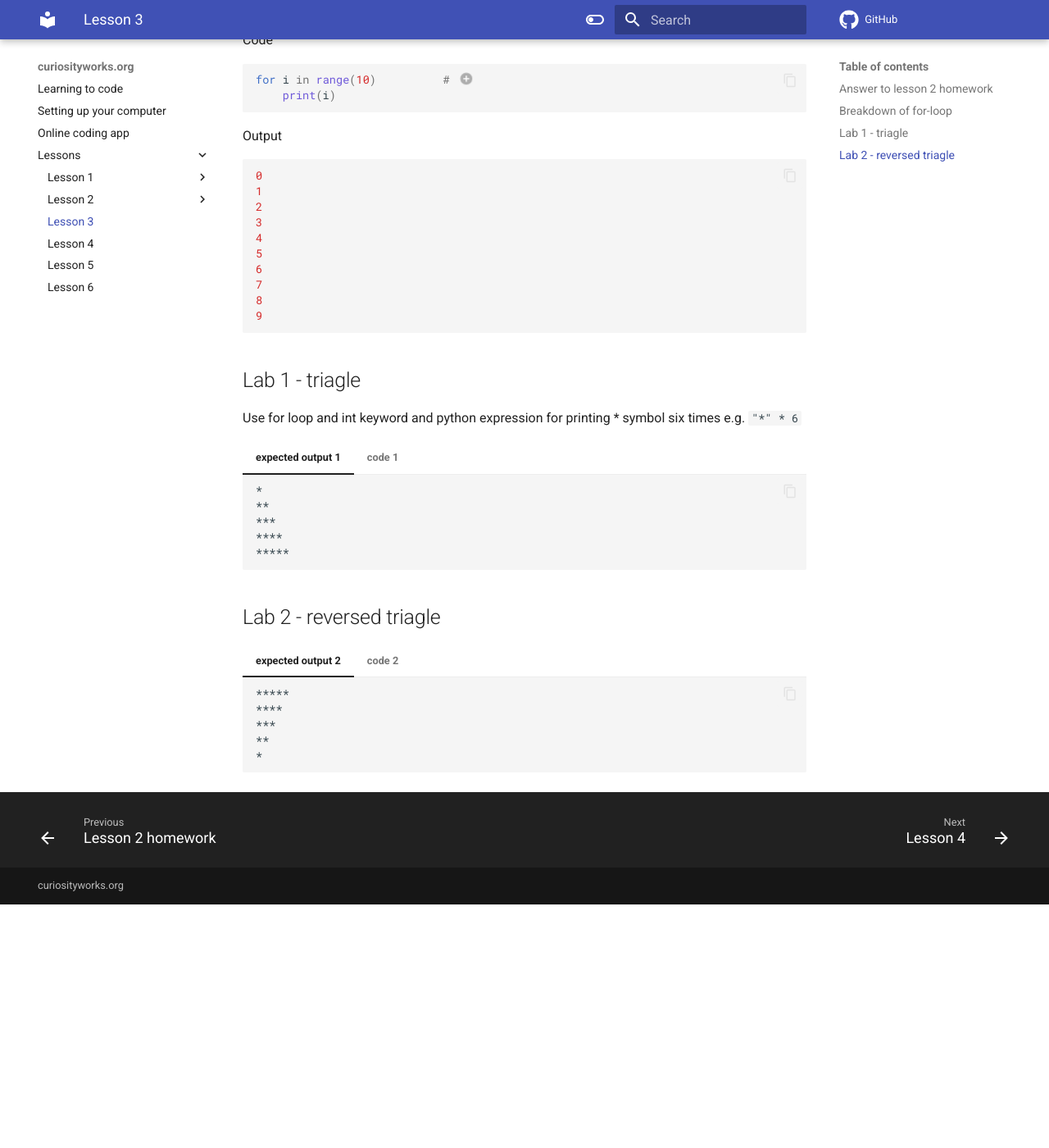
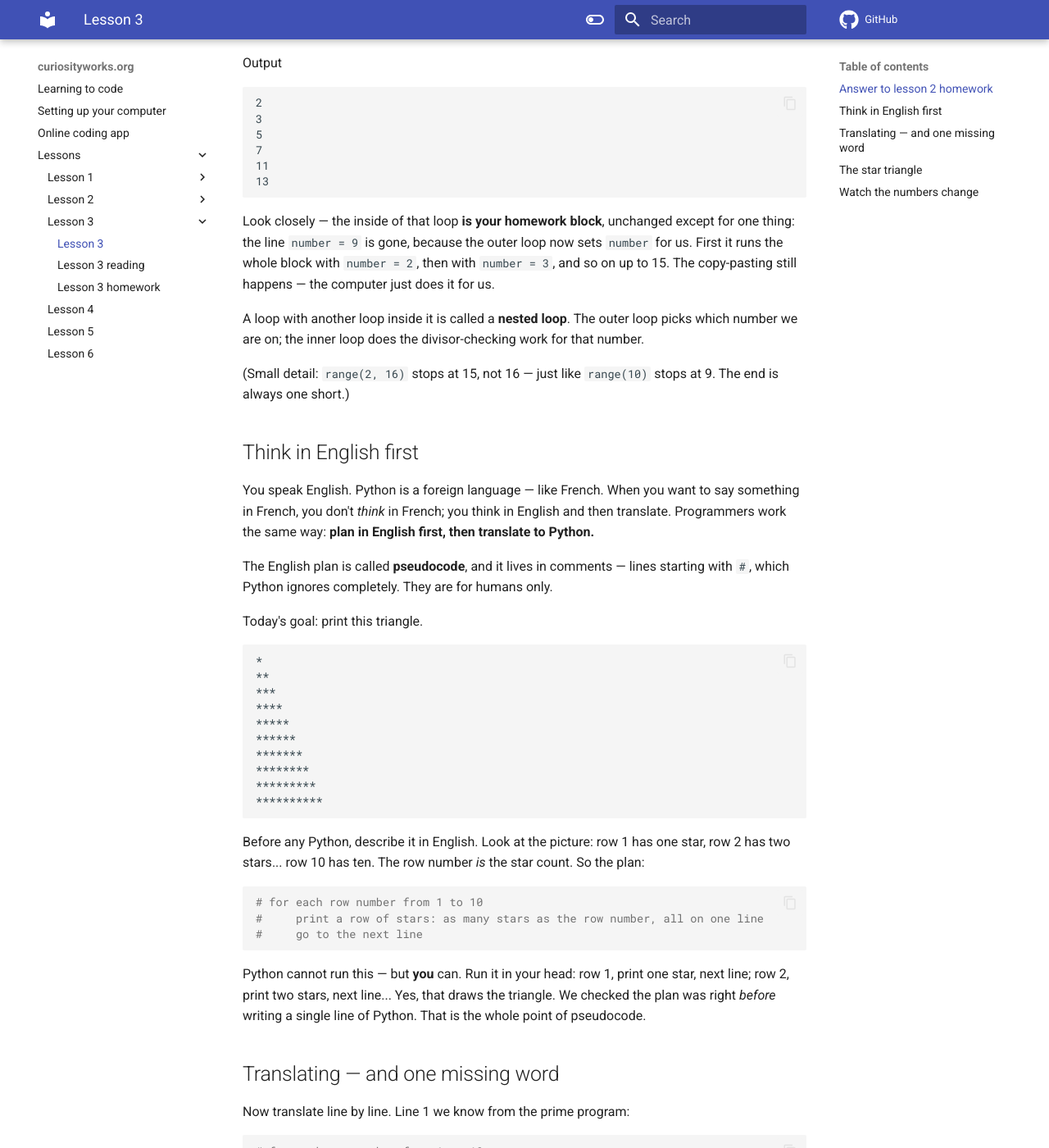
Before and after one commit to curiosinauts/site, an MkDocs documentation site: the page built from docs/lessons/lesson3.md, in a window 1280 px wide and 1400 px high, scrolled down 546 px. Shown: the whole window at 82% size. Built offline with MkDocs 1.6.1 and Material for MkDocs 9.7.7, drawn with Linux system fonts in a browser that asks for light colours; comment, search, counter and statistics services are not loaded; before the commit the page ends 1649 px from its top, so only the background shows below that; some of the changed text lies outside the part shown.

Commit message:
updating lesson 3

````diff
--- a/docs/lessons/lesson3.md
+++ b/docs/lessons/lesson3.md
@@ -1,79 +1,182 @@
 # Lesson 3
-We will learn for-loop
+
+Remember the feeling from the homework — copy-pasting the prime-check block for the twelfth time, thinking *there has to be a smarter way*? Today we learn it. And we learn something bigger: how programmers **think before they type**.
 
 ## Answer to lesson 2 homework
-``` py
-repeat = input("how many $ would you like? : ") #(1)
 
-print("$" * int(repeat))                        #(2)
+The homework gave you a block that checks **one** number, and the plain way to check every number from 2 to 15 was to paste it fourteen times, editing `number = ...` each time. Here is the smarter way:
+
+```python
+for number in range(2, 16):
+    is_prime = True
+    for divisor in range(2, number):
+        if number % divisor == 0:
+            is_prime = False
+    if is_prime:
+        print(number)
 ```
 
-1.  python function `input` returns the value you enter on the terminal
-2.  keyword `int` converts data type [string](../lesson1#variables) to data type int
-
-Ouput
-``` bash
-> how many $ would like : 6
-$$$$$$
+Output
 
 ```
-
-## Breakdown of for-loop
-Code
-``` py
-for i in range(10)          # (1)
-    print(i)
+2
+3
+5
+7
+11
+13
 ```
 
-1.  i is a variable of type int. you can name it anyway you like.
+Look closely — the inside of that loop **is your homework block**, unchanged except for one thing: the line `number = 9` is gone, because the outer loop now sets `number` for us. First it runs the whole block with `number = 2`, then with `number = 3`, and so on up to 15. The copy-pasting still happens — the computer just does it for us.
+
+A loop with another loop inside it is called a **nested loop**. The outer loop picks which number we are on; the inner loop does the divisor-checking work for that number.
+
+(Small detail: `range(2, 16)` stops at 15, not 16 — just like `range(10)` stops at 9. The end is always one short.)
+
+## Think in English first
+
+You speak English. Python is a foreign language — like French. When you want to say something in French, you don't *think* in French; you think in English and then translate. Programmers work the same way: **plan in English first, then translate to Python.**
+
+The English plan is called **pseudocode**, and it lives in comments — lines starting with `#`, which Python ignores completely. They are for humans only.
+
+Today's goal: print this triangle.
+
+```
+*
+**
+***
+****
+*****
+******
+*******
+********
+*********
+**********
+```
+
+Before any Python, describe it in English. Look at the picture: row 1 has one star, row 2 has two stars... row 10 has ten. The row number *is* the star count. So the plan:
+
+```python
+# for each row number from 1 to 10
+#     print a row of stars: as many stars as the row number, all on one line
+#     go to the next line
+```
+
+Python cannot run this — but **you** can. Run it in your head: row 1, print one star, next line; row 2, print two stars, next line... Yes, that draws the triangle. We checked the plan was right *before* writing a single line of Python. That is the whole point of pseudocode.
+
+## Translating — and one missing word
+
+Now translate line by line. Line 1 we know from the prime program:
+
+```python
+# for each row number from 1 to 10
+for row_num in range(1, 11):
+```
+
+Line 2 says "as many stars as the row number" — repeating something `row_num` times is a loop:
+
+```python
+    # print a row of stars: as many stars as the row number, all on one line
+    for j in range(row_num):
+        print("*")
+```
+
+But "all on one line" — there we are stuck. Watch what `print` does:
+
+```python
+print("*")
+print("*")
+print("*")
+```
+
+```
+*
+*
+*
+```
+
+Three lines. `print` secretly adds an invisible character after every call: the **newline**, which pushes the cursor down. It is like a word we don't know how to say in French yet. Here is the word — the ending character is called `end`, and we can change it:
+
+```python
+print("*", end="")
+print("*", end="")
+print("*", end="")
+```
+
+```
+***
+```
+
+With `end=""` the newline is replaced by nothing, so the stars land side by side. And the last pseudocode line, "go to the next line"? A `print()` with nothing inside prints no characters — but still adds the newline. It is how a program presses the **Enter** key.
+
+## The star triangle
+
+The full translation, with the English plan kept as comments above each piece:
+
+```python
+max = 11
+
+# for each row number from 1 to 10
+for row_num in range(1, max):
+    # print a row of stars: as many stars as the row number, all on one line
+    for j in range(row_num):
+        print("*", end="")
+    # go to the next line
+    print()
+```
 
 Output
-``` bash
-0
-1
-2
-3
-4
-5
-6
-7
-8
-9
+
+```
+*
+**
+***
+****
+*****
+******
+*******
+********
+*********
+**********
 ```
 
-## Lab 1 - triagle
-Use for loop and int keyword and python expression for printing * symbol six times e.g. `"*" * 6`
+English first, Python second — and the comments stay in the file, so anyone reading the code later (including future you) gets the English version for free.
 
-=== "expected output 1"
-    ```
-    *
-    **
-    ***
-    ****
-    *****
-    ```
+## Watch the numbers change
 
-=== "code 1"
-    ``` py
-    for i in range(6)
-        print("*" * i)
-    ```
+The program runs too fast to see, but inside it, `row_num` and `j` are changing constantly. Being able to **work out those numbers by hand** is the skill that makes the next lab easy. Trace it on paper:
 
-## Lab 2 - reversed triagle
+| `row_num` | `j` goes through          | stars printed |
+|-----------|---------------------------|---------------|
+| 1         | 0                         | `*`           |
+| 2         | 0, 1                      | `**`          |
+| 3         | 0, 1, 2                   | `***`         |
+| 4         | 0, 1, 2, 3                | `****`        |
 
-=== "expected output 2"
-    ```
-    *****
-    ****
-    ***
-    **
-    *
-    ```
+See the pattern? `j` always starts at 0 and stops one short of `row_num` — that is `range` behaving exactly as it did in the prime program.
 
-=== "code 2"
-    ``` py
-    j = 5
-    for i in range(5)
-        x = j - i
-        print("*" * x)
-    ```
+Don't take the table's word for it. Make the program *show* you its numbers — print `j` instead of a star:
+
+```python
+max = 11
+
+for row_num in range(1, max):
+    for j in range(row_num):
+        print(j, end=" ")
+    print()
+```
+
+```
+0
+0 1
+0 1 2
+0 1 2 3
+0 1 2 3 4
+0 1 2 3 4 5
+0 1 2 3 4 5 6
+0 1 2 3 4 5 6 7
+0 1 2 3 4 5 6 7 8
+0 1 2 3 4 5 6 7 8 9
+```
+
+There they are — the invisible numbers, made visible. This trick works on any program: when you can't tell what a loop is doing, print its variables and look.
--- a/mkdocs.yml
+++ b/mkdocs.yml
@@ -17,7 +17,10 @@ nav:
       - 'lessons/lesson2.md'
       - 'Lesson 2 reading': 'lessons/lesson2_reading.md'
       - 'Lesson 2 homework': 'lessons/lesson2_homework.md'
-    - 'lessons/lesson3.md'
+    - 'Lesson 3':
+      - 'lessons/lesson3.md'
+      - 'Lesson 3 reading': 'lessons/lesson3_reading.md'
+      - 'Lesson 3 homework': 'lessons/lesson3_homework.md'
     - 'lessons/lesson4.md'
     - 'lessons/lesson5.md'
     - 'lessons/lesson6.md'
````
Also changed, not shown: docs/lessons/lesson3_homework.md (added, +91 -0 lines), docs/lessons/lesson3_reading.md (added, +130 -0 lines).
